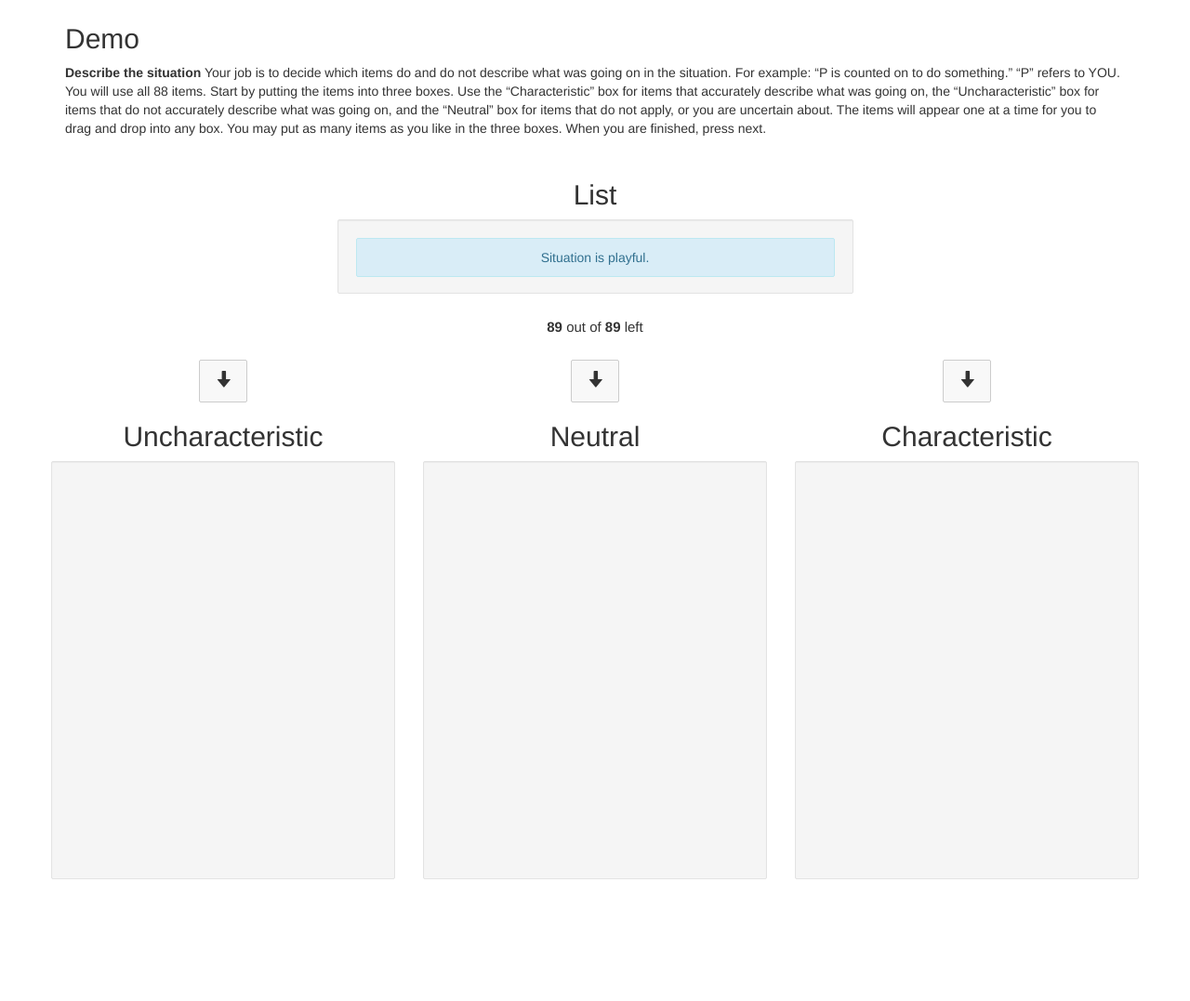
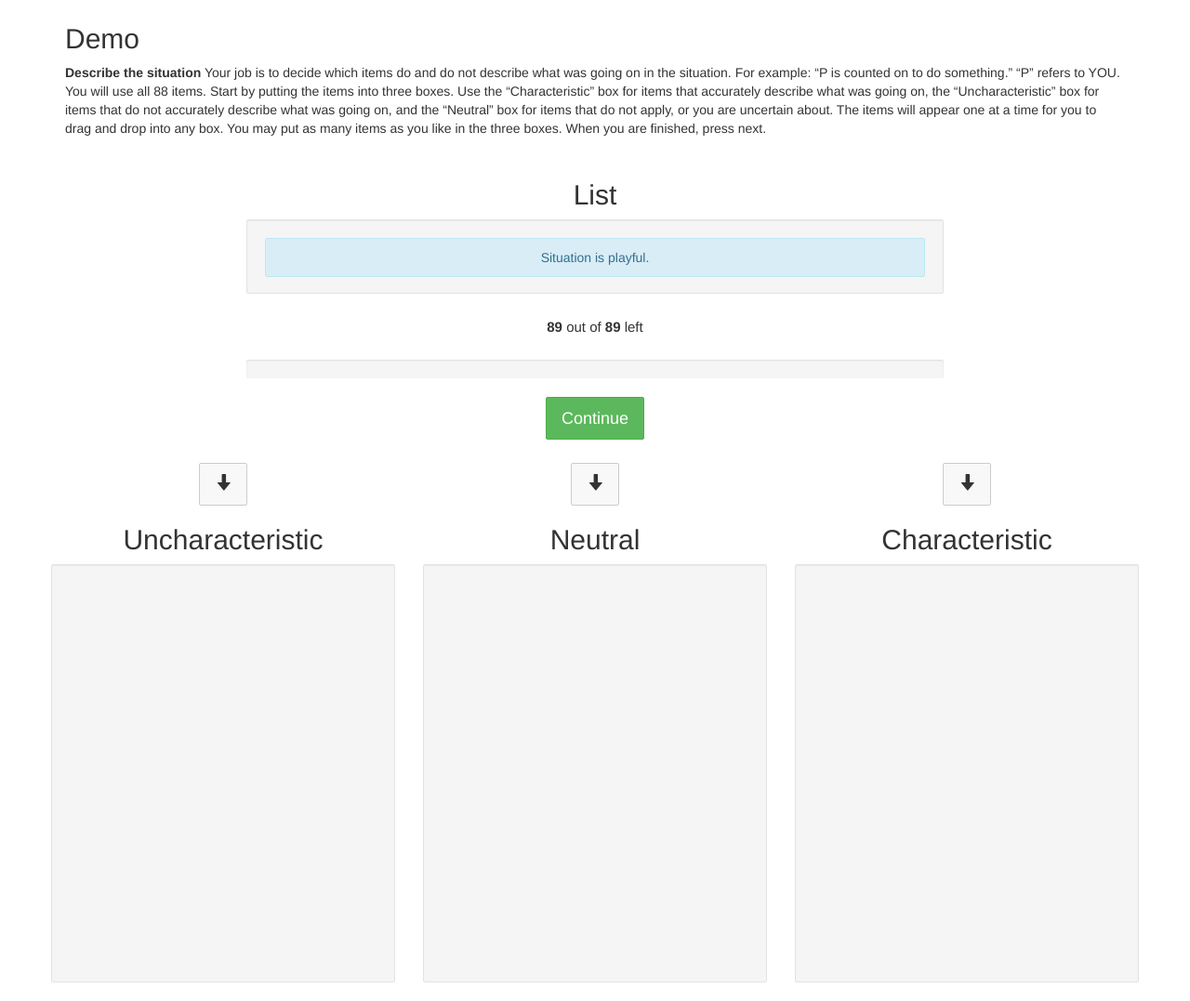
Before and after one commit to caneruguz/bucket-sort, a plain HTML site: page index.html in a window 1280 px wide. Shown: the whole page at 93% size. Before the commit the page ends 966 px from the top, so only its background shows below. Drawn offline with nearby package versions, Linux system fonts and the light colour scheme.

Commit message:
Add continue button

```diff
--- a/index.html
+++ b/index.html
@@ -36,7 +36,7 @@
     </div>
 
     <div class="row m-t-lg">
-        <div class="col-sm-6 col-sm-offset-3">
+        <div class="col-sm-8 col-sm-offset-2">
             <h2 class="text-center">List</h2>
             <div class="well bucket text-center" id="list">
                 <svg class="spinner" width="30px" height="30px" viewBox="0 0 66 66" xmlns="http://www.w3.org/2000/svg">
@@ -47,6 +47,12 @@
                 <div class="p-lg text-center">
                     <span id="itemsLeft"></span> out of <span id="totalItems"></span> left
                 </div>
+                <div class="progress">
+                    <div id="itemProgress" class="progress-bar progress-bar-info" role="progressbar" aria-valuenow="0" aria-valuemin="0" aria-valuemax="100" style="width: 0%;"></div>
+                </div>
+            </div>
+            <div id="continueButton" class="m-b-lg text-center">
+                <button class="btn btn-success btn-lg">Continue</button>
             </div>
     </div>
 
```
